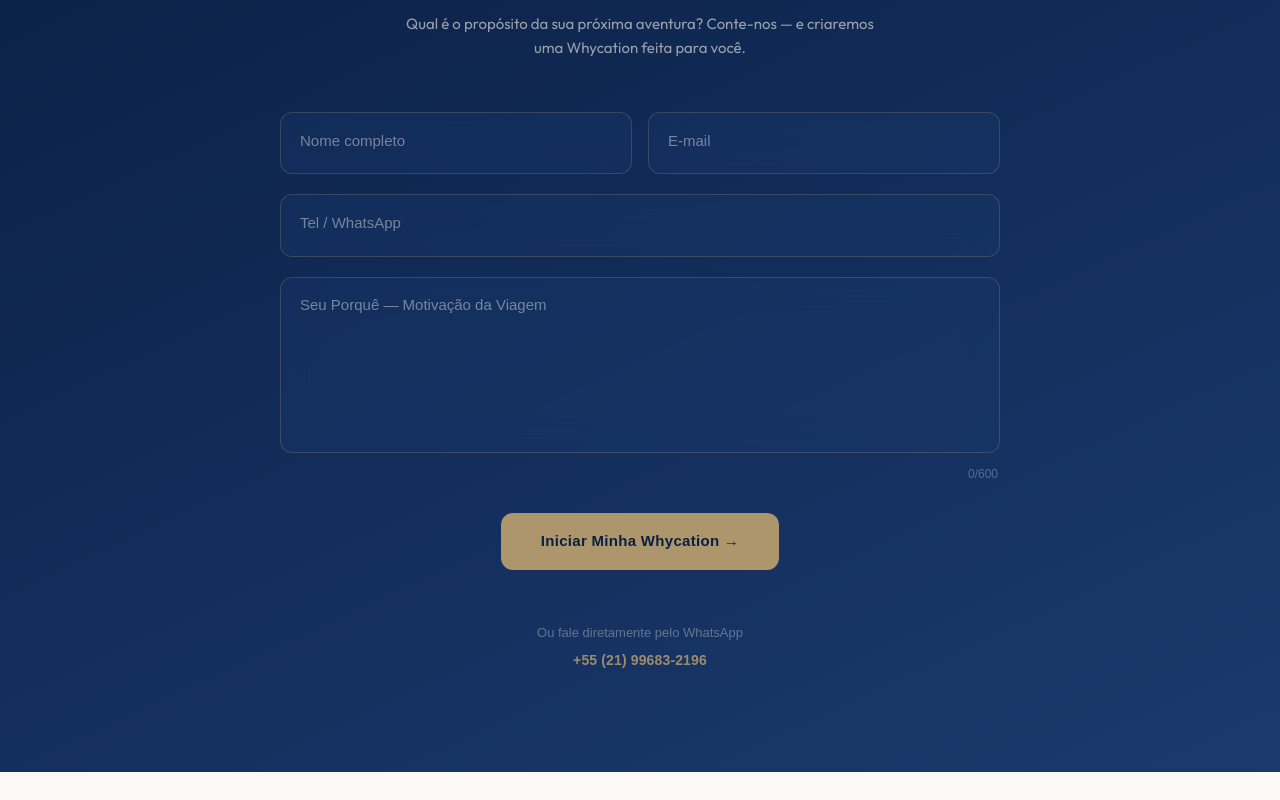
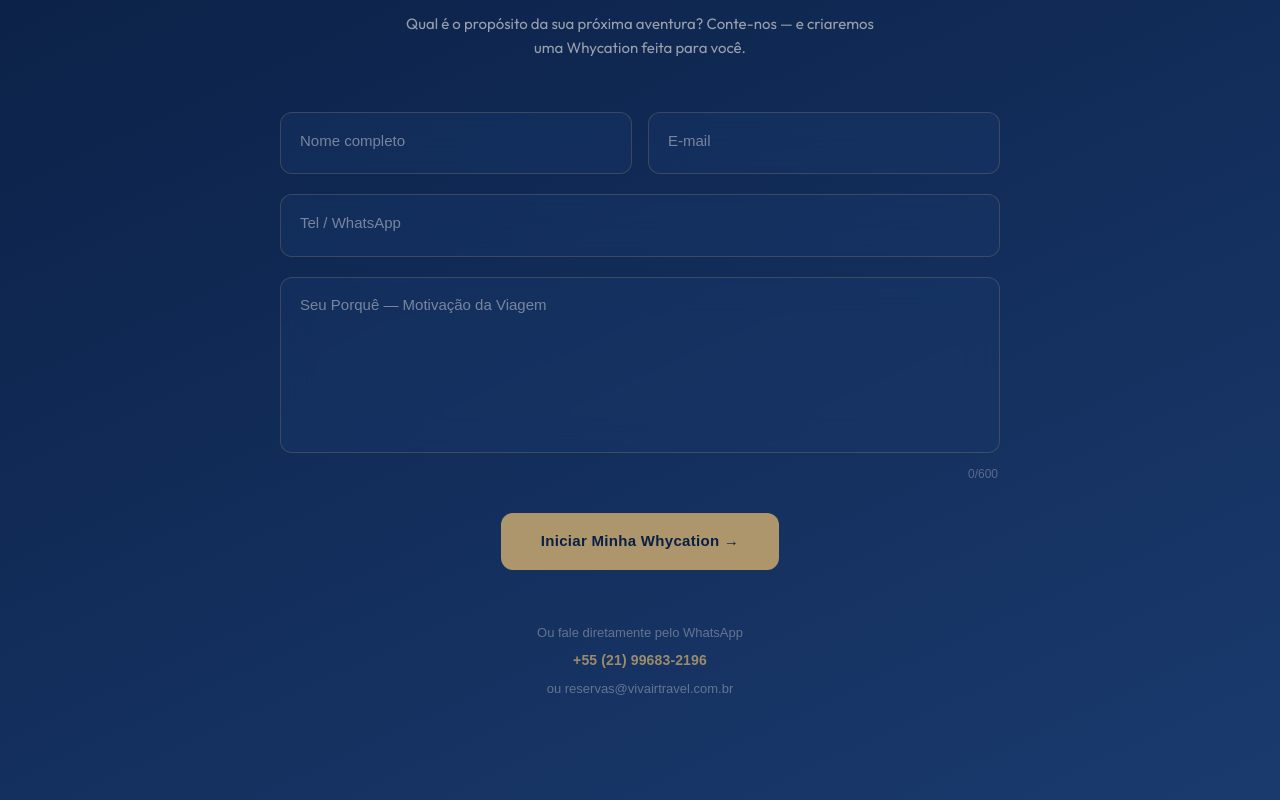
Before and after one commit to m7kx/vivair-website, a Next.js app: page /contato in a window 1280 px wide. Shown: the part 962-1762 px from the top of the page. Before the commit the page ends 1734 px from the top, so only its background shows below. Built offline with nearby package versions, Linux system fonts and the light colour scheme.

Commit message:
feat(contato): adiciona reservas@vivairtravel.com.br abaixo do telefone

```diff
--- a/src/components/ContactForm.tsx
+++ b/src/components/ContactForm.tsx
@@ -519,6 +519,9 @@
           >
             +55 (21) 99683-2196
           </a>
+          <p style={{ fontFamily: "'DM Sans', sans-serif", fontSize: 13, color: "rgba(245,240,232,0.35)" }}>
+            ou reservas@vivairtravel.com.br
+          </p>
         </motion.div>
       </div>
     </section>
```
